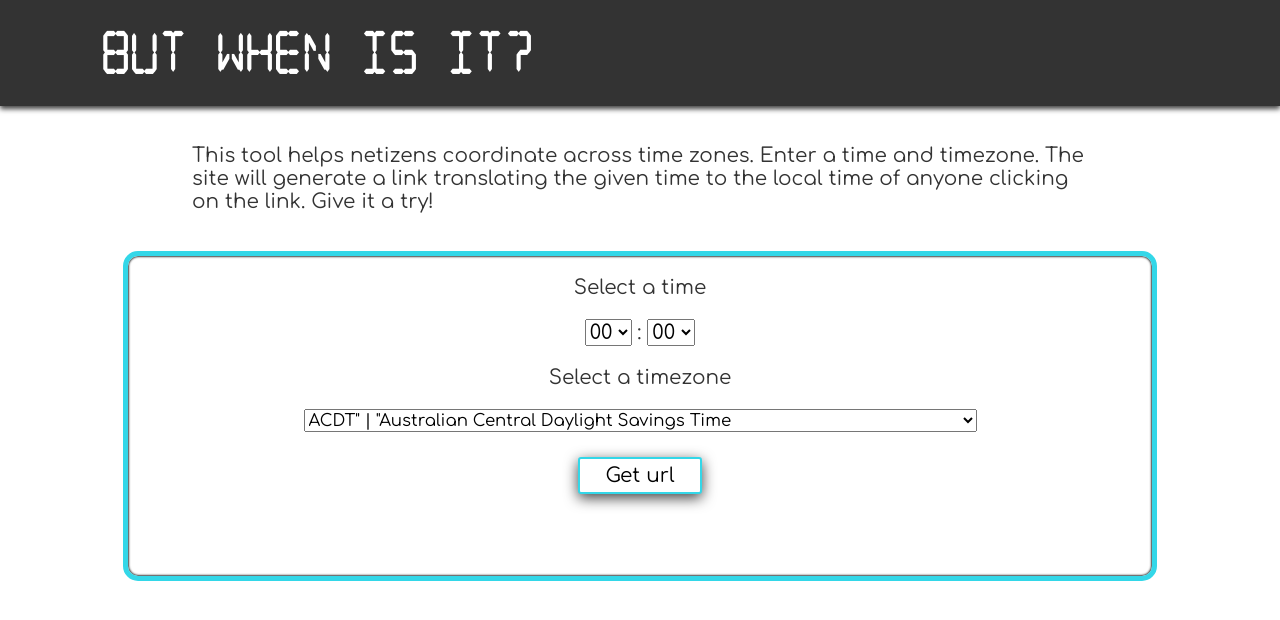
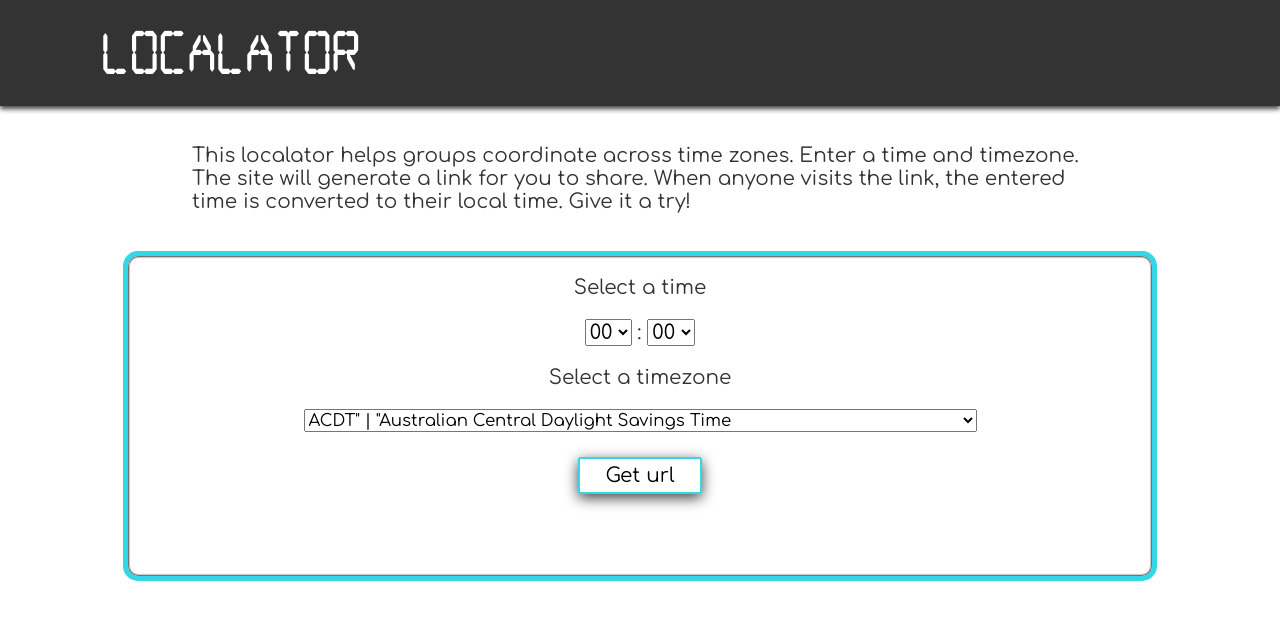
Before and after one commit to jakec-github/localator, a plain HTML site: page index.html in a window 1280 px wide. Drawn offline with nearby package versions, Linux system fonts and the light colour scheme.

Commit message:
Updates text

```diff
--- a/index.html
+++ b/index.html
@@ -11,7 +11,7 @@
 </head>
 <body>
   <header>
-    <a href="index.html">But when is it?</a>
+    <a href="index.html">Localator</a>
   </header>
   <script src="main.js"></script>
 </body>
--- a/main.js
+++ b/main.js
@@ -47,9 +47,9 @@ var displayTime = ' \
 
 var displayForm = ' \
 <p id="intro"> \
-  This tool helps netizens coordinate across time zones. Enter a time and \
-  timezone. The site will generate a link translating the given time to the \
-  local time of anyone clicking on the link. Give it a try! \
+  This localator helps groups coordinate across time zones. Enter a time and \
+  timezone. The site will generate a link for you to share. When anyone visits the link, the entered time is converted to their local time. \
+  Give it a try! \
 </p> \
 <main> \
   <form id="input-form"> \
```
